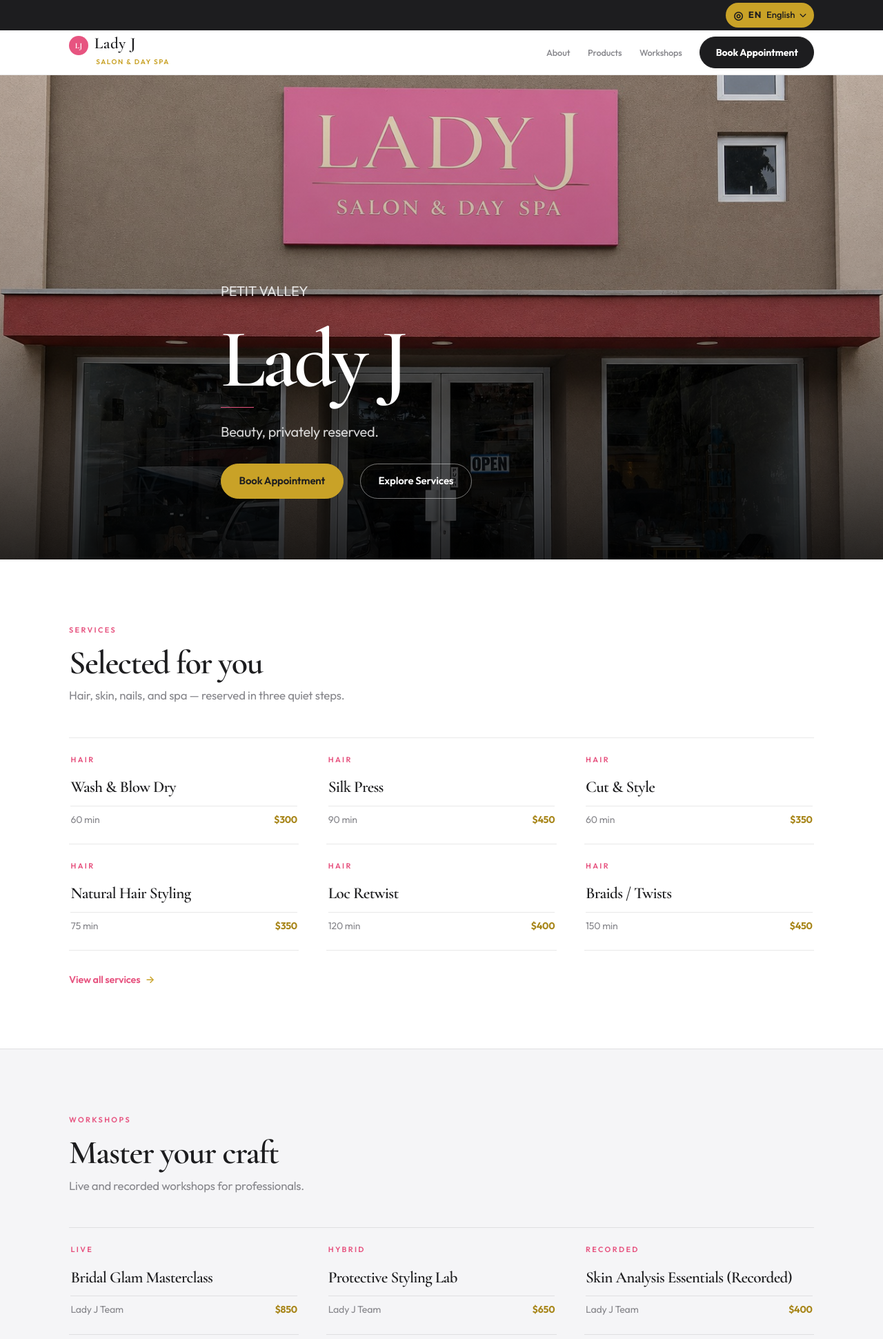
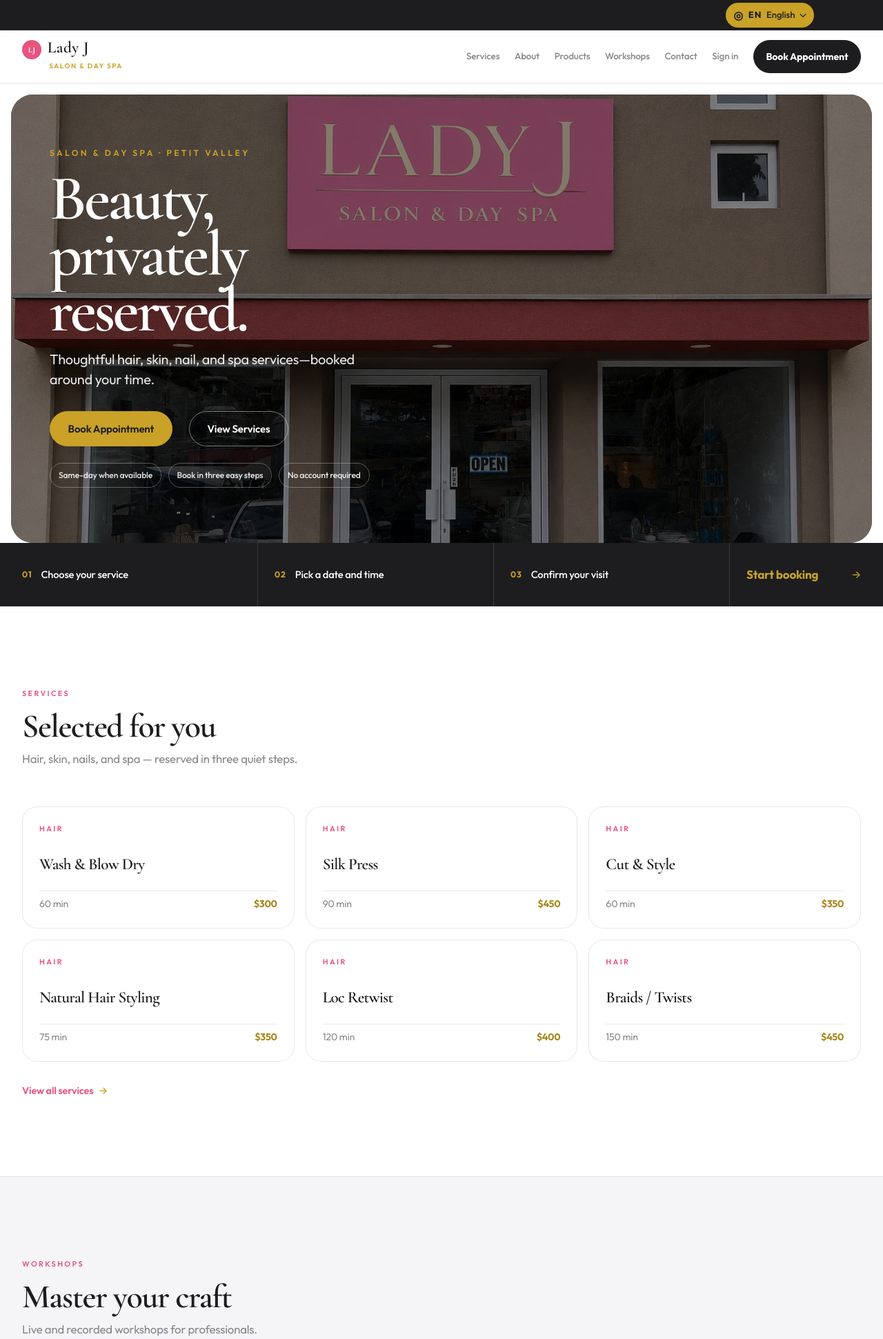
Before and after one commit to DewayneWilliams/lady-j-platform, a Flask app: page / in a window 1280 px wide. Shown: the top 1941 px of the page at 69% size. Run offline with Flask 3, Linux system fonts and the light colour scheme; data comes from the database, SQL or seed files in the repository.

Commit message:
feat: elevate web layout for premium booking
Co-authored-by: Cursor <cursoragent@cursor.com>

```diff
--- a/static/css/base.css
+++ b/static/css/base.css
@@ -859,8 +859,19 @@ textarea {
   .mobile-book-cta {
     display: none;
   }
-  .nav-links { display: flex; }
+  .site-header .inner {
+    min-height: 76px;
+  }
+  .nav-links {
+    display: flex;
+    gap: 0.85rem;
+    font-size: 0.76rem;
+  }
   .nav-toggle { display: none; }
+  .nav-cta {
+    min-height: 48px;
+    padding-inline: 1.1rem;
+  }
   .brand small {
     display: inline;
     color: var(--gold);
@@ -874,7 +885,31 @@ textarea {
   .product-grid,
   .workshop-grid {
     grid-template-columns: repeat(2, 1fr);
-    gap: 0 2.5rem;
+    gap: 1rem;
+    border-top: 0;
+  }
+  .media-card {
+    overflow: hidden;
+    border: 1px solid var(--line);
+    border-radius: 22px;
+    background: var(--surface);
+  }
+  .media-card:hover {
+    border-color: var(--line-strong);
+    background: var(--surface);
+    transform: translateY(-3px);
+  }
+  .media-card .body {
+    min-height: 175px;
+    padding: 1.5rem;
+    align-content: space-between;
+  }
+  .section {
+    padding-block: 7rem;
+  }
+  .section-head {
+    max-width: 38rem;
+    margin-bottom: 3.5rem;
   }
   .slot-grid,
   .date-grid {
@@ -883,6 +918,15 @@ textarea {
 }
 
 @media (min-width: 1024px) {
+  .container,
+  .site-header .inner,
+  .site-footer .inner {
+    width: min(1240px, calc(100% - 4rem));
+  }
+  .nav-links {
+    gap: 1.35rem;
+    font-size: 0.84rem;
+  }
   .service-grid,
   .product-grid,
   .workshop-grid {
--- a/static/css/home.css
+++ b/static/css/home.css
@@ -26,13 +26,7 @@
 .hero-scrim {
   position: absolute;
   inset: 0;
-  background:
-    linear-gradient(
-      to top,
-      rgba(0, 0, 0, 0.82) 0%,
-      rgba(0, 0, 0, 0.28) 48%,
-      rgba(0, 0, 0, 0.12) 100%
-    );
+  background: rgba(0, 0, 0, 0.48);
 }
 
 .hero-content {
@@ -40,15 +34,19 @@
   z-index: 1;
   width: min(1080px, calc(100% - 2.5rem));
   margin: 0 auto 4rem;
-  max-width: 40rem;
+  max-width: none;
   text-align: left;
 }
 
-.hero-sub {
+.hero-copy {
+  max-width: 42rem;
+}
+
+.hero .hero-sub {
   color: var(--gold);
   letter-spacing: 0.28em;
   text-transform: uppercase;
-  font-size: 0.7rem;
+  font-size: 0.76rem;
   font-weight: 600;
   margin: 0 0 1rem;
 }
@@ -63,20 +61,11 @@
   color: var(--white);
 }
 
-.hero-rule {
-  width: 48px;
-  height: 1px;
-  background: var(--magenta);
-  margin: 0 0 1.25rem;
-  transform-origin: left;
-  animation: goldLine 0.9s var(--ease) 0.25s both;
-}
-
-.hero p {
+.hero .hero-intro {
   font-size: clamp(1.05rem, 2vw, 1.25rem);
-  max-width: 26rem;
+  max-width: 31rem;
   margin: 0 0 2rem;
-  color: rgba(255, 255, 255, 0.82);
+  color: rgba(255, 255, 255, 0.9);
   font-weight: 400;
   letter-spacing: -0.015em;
   line-height: 1.45;
@@ -111,6 +100,59 @@
   border-color: var(--magenta);
   background: transparent;
   color: var(--magenta);
+}
+
+.hero-proof {
+  display: none;
+  flex-wrap: wrap;
+  gap: 0.6rem;
+  margin-top: 1.5rem;
+}
+
+.hero-proof span {
+  padding: 0.5rem 0.75rem;
+  border: 1px solid rgba(255, 255, 255, 0.3);
+  border-radius: 980px;
+  color: rgba(255, 255, 255, 0.9);
+  font-size: 0.76rem;
+  font-weight: 500;
+}
+
+.booking-promise {
+  background: var(--black);
+  color: var(--white);
+}
+
+.booking-promise-grid {
+  display: grid;
+  gap: 0;
+}
+
+.booking-promise-grid > div,
+.booking-promise-grid > a {
+  min-height: 70px;
+  display: flex;
+  align-items: center;
+  gap: 0.8rem;
+  padding: 0.8rem 0;
+  border-bottom: 1px solid rgba(255, 255, 255, 0.13);
+}
+
+.booking-promise-grid strong {
+  color: var(--gold);
+  font-size: 0.76rem;
+  letter-spacing: 0.08em;
+}
+
+.booking-promise-grid span {
+  font-size: 0.92rem;
+  font-weight: 500;
+}
+
+.booking-promise-grid > a {
+  justify-content: space-between;
+  color: var(--gold);
+  font-weight: 650;
 }
 
 .band {
@@ -155,7 +197,48 @@
   .hero-content {
     margin-bottom: 5.5rem;
   }
+  .hero-proof {
+    display: flex;
+  }
+  .booking-promise-grid {
+    grid-template-columns: repeat(3, 1fr) auto;
+    align-items: stretch;
+  }
+  .booking-promise-grid > div,
+  .booking-promise-grid > a {
+    min-height: 92px;
+    padding: 1rem 1.5rem;
+    border-right: 1px solid rgba(255, 255, 255, 0.13);
+    border-bottom: 0;
+  }
+  .booking-promise-grid > div:first-child {
+    padding-left: 0;
+  }
+  .booking-promise-grid > a {
+    min-width: 190px;
+    padding-right: 0;
+    border-right: 0;
+  }
   .split-cta {
     grid-template-columns: 1.4fr auto;
   }
 }
+
+@media (min-width: 1024px) {
+  .hero {
+    width: min(1400px, calc(100% - 32px));
+    min-height: min(760px, calc(100svh - 150px));
+    margin: 16px auto 0;
+    border-radius: 32px;
+  }
+
+  .hero-content {
+    width: min(1240px, calc(100% - 7rem));
+    margin-bottom: 5rem;
+  }
+
+  .hero-brand {
+    font-size: clamp(4.8rem, 7.2vw, 7.4rem);
+    max-width: 9ch;
+  }
+}
--- a/templates/base.html
+++ b/templates/base.html
@@ -63,15 +63,19 @@
         </span>
       </a>
       <nav class="nav-links" aria-label="Primary">
+        <a href="{{ url_for('public.services') }}" data-i18n="nav_services">Services</a>
         <a href="{{ url_for('public.about') }}" data-i18n="nav_about">About</a>
         <a href="{{ url_for('public.products') }}" data-i18n="nav_products">Products</a>
         <a href="{{ url_for('public.workshops') }}" data-i18n="nav_workshops">Workshops</a>
+        <a href="{{ url_for('public.contact') }}" data-i18n="nav_contact">Contact</a>
         {% if current_user.is_authenticated %}
           {% if current_user.is_staff %}
             <a href="{{ url_for('owner.today') }}">Dashboard</a>
           {% else %}
             <a href="{{ url_for('account.dashboard') }}" data-i18n="nav_account">Account</a>
           {% endif %}
+        {% else %}
+          <a href="{{ url_for('auth.login') }}" data-i18n="nav_signin">Sign in</a>
         {% endif %}
         <a class="nav-cta" href="{{ url_for('booking.step1') }}" data-i18n="nav_book">Book Appointment</a>
       </nav>
--- a/templates/public/home.html
+++ b/templates/public/home.html
@@ -17,14 +17,29 @@
     <div class="hero-scrim"></div>
   </div>
   <div class="hero-content animate-in">
-    <p class="hero-sub">Petit Valley</p>
-    <h1 class="hero-brand">Lady J</h1>
-    <div class="hero-rule" aria-hidden="true"></div>
-    <p>Beauty, privately reserved.</p>
-    <div class="hero-actions">
-      <a class="btn" href="{{ url_for('booking.step1') }}">Book Appointment</a>
-      <a class="btn btn-outline" href="{{ url_for('public.services') }}">Explore Services</a>
+    <div class="hero-copy">
+      <p class="hero-sub">Salon &amp; Day Spa · Petit Valley</p>
+      <h1 class="hero-brand">Beauty,<br>privately reserved.</h1>
+      <p class="hero-intro">Thoughtful hair, skin, nail, and spa services—booked around your time.</p>
+      <div class="hero-actions">
+        <a class="btn" href="{{ url_for('booking.step1') }}">Book Appointment</a>
+        <a class="btn btn-outline" href="{{ url_for('public.services') }}">View Services</a>
+      </div>
+      <div class="hero-proof" aria-label="Booking benefits">
+        <span>Same-day when available</span>
+        <span>Book in three easy steps</span>
+        <span>No account required</span>
+      </div>
     </div>
+  </div>
+</section>
+
+<section class="booking-promise" aria-label="Why book with Lady J">
+  <div class="container booking-promise-grid">
+    <div><strong>01</strong><span>Choose your service</span></div>
+    <div><strong>02</strong><span>Pick a date and time</span></div>
+    <div><strong>03</strong><span>Confirm your visit</span></div>
+    <a href="{{ url_for('booking.step1') }}">Start booking <span aria-hidden="true">→</span></a>
   </div>
 </section>
 
```
Also changed, not shown: static/css/booking.css (+21 -0 lines).
